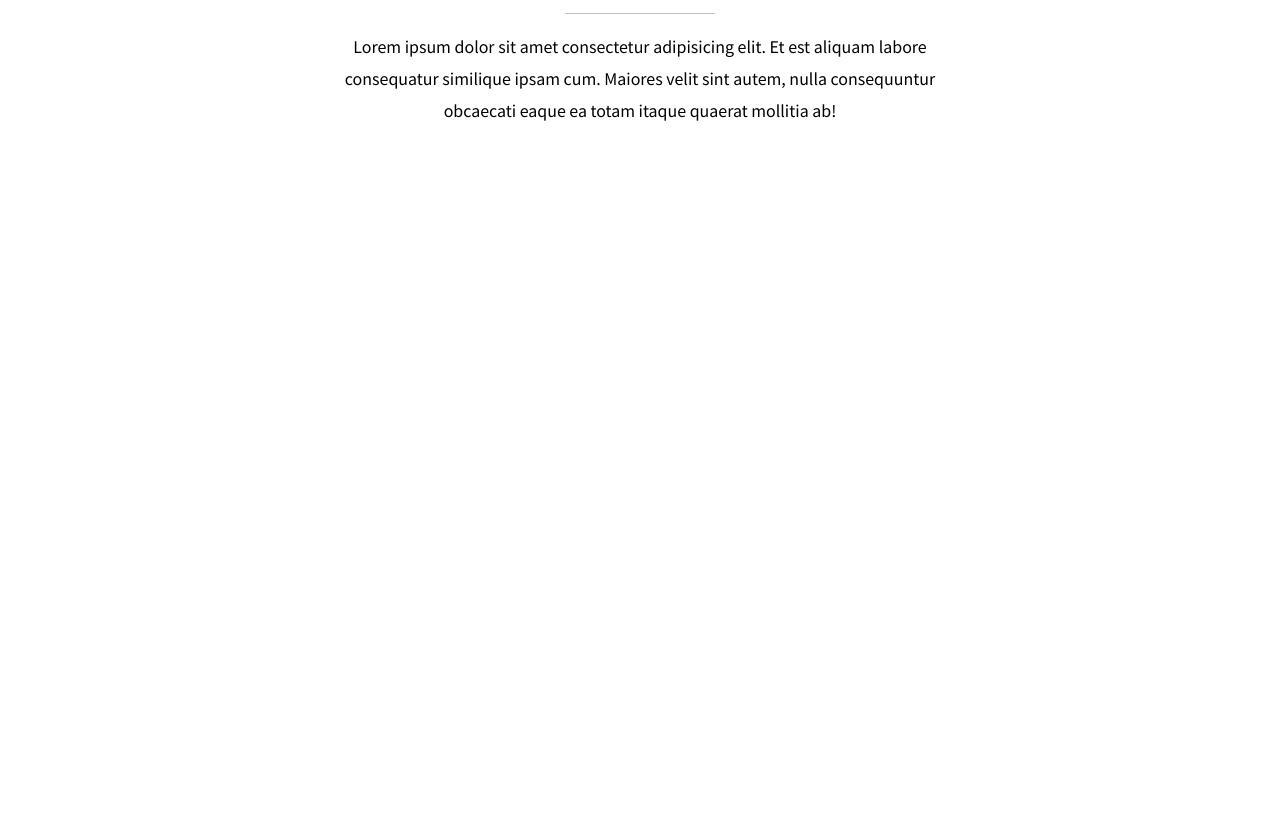
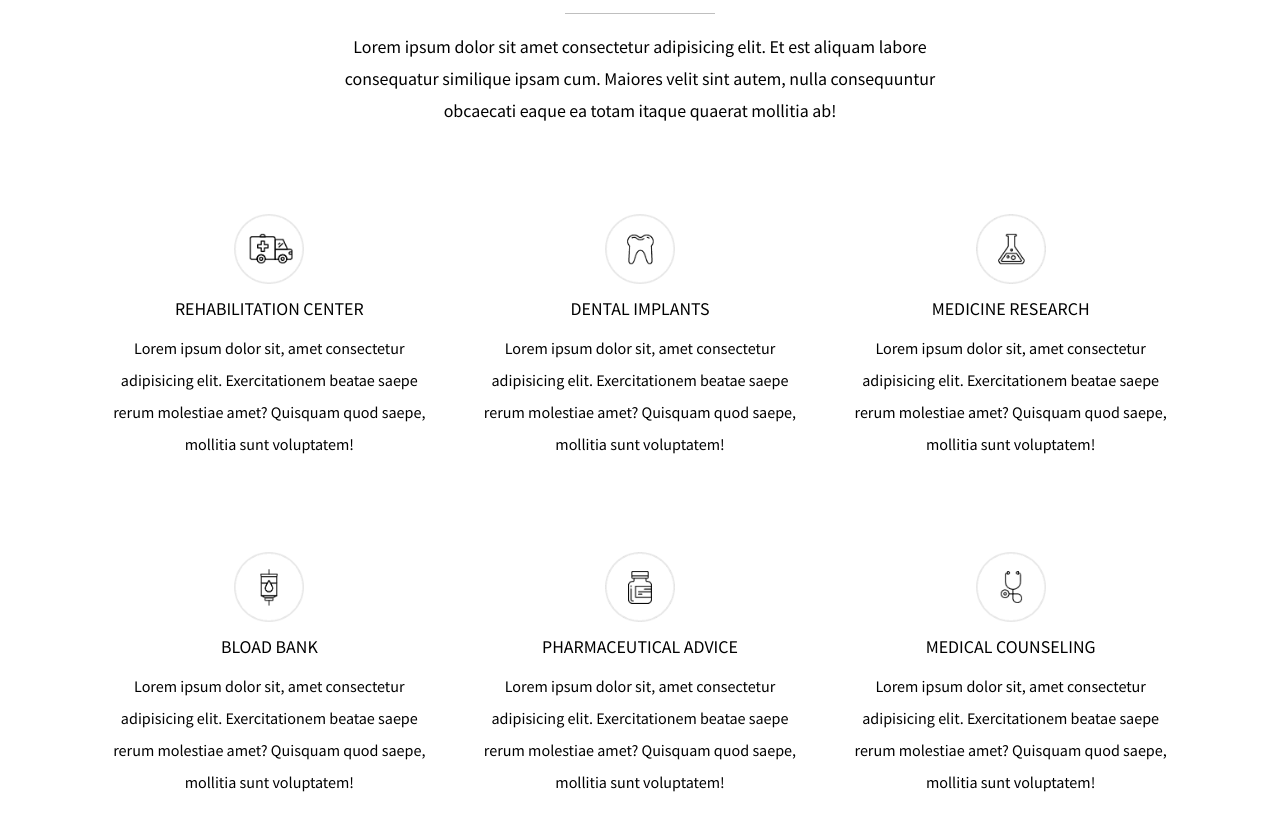
Before and after one commit to alessandroamormino/proj-html-vuejs, a Vue app: page / in a window 1280 px wide. Shown: the part 2880-3710 px from the top of the page. Before the commit the page ends 3114 px from the top, so only its background shows below. Built offline with nearby package versions, Linux system fonts and the light colour scheme.

Commit message:
feat: add MainServices component

```diff
--- a/src/components/MainServices.vue
+++ b/src/components/MainServices.vue
@@ -2,7 +2,34 @@
 export default {
   name: 'MainServices',
   data() {
-    return {}
+    return {
+      services: [
+        {
+          title: 'Rehabilitation Center',
+          img: '/images/icon-14.png'
+        },
+        {
+          title: 'Dental Implants',
+          img: '/images/icon-15.png'
+        },
+        {
+          title: 'Medicine Research',
+          img: '/images/icon-16.png'
+        },
+        {
+          title: 'Bload Bank',
+          img: '/images/icon-11.png'
+        },
+        {
+          title: 'Pharmaceutical Advice',
+          img: '/images/icon-12.png'
+        },
+        {
+          title: 'Medical Counseling',
+          img: '/images/icon-13.png'
+        },
+      ],
+    }
   }
 }
 </script>
@@ -16,6 +43,14 @@ export default {
       <div class="separator"></div>
       <p>Lorem ipsum dolor sit amet consectetur adipisicing elit. Et est aliquam labore consequatur similique ipsam cum.
         Maiores velit sint autem, nulla consequuntur obcaecati eaque ea totam itaque quaerat mollitia ab!</p>
+    </div>
+    <div class="container-centered">
+      <div v-for="service in this.services" class="card">
+        <img :src="service.img" :alt="service.title">
+        <span id="title">{{ service.title }}</span>
+        <p>Lorem ipsum dolor sit, amet consectetur adipisicing elit. Exercitationem beatae saepe rerum molestiae amet?
+          Quisquam quod saepe, mollitia sunt voluptatem!</p>
+      </div>
     </div>
   </div>
 </template>
@@ -54,5 +89,44 @@ export default {
       background-color: #80808080;
     }
   }
+
+  .container-centered {
+    display: flex;
+    flex-flow: row wrap;
+    gap: 2em;
+    // flex
+
+    padding-top: 80px;
+
+    .card {
+      @include flexColumn();
+      // flex
+      padding-bottom: 60px;
+      text-align: center;
+      width: calc(100% / 3 - 2em / 3 * 2);
+
+      img {
+        width: 70px;
+      }
+
+      #title {
+        text-transform: uppercase;
+        padding: .5em 0;
+      }
+
+      p {
+        font-size: .9em;
+      }
+
+      &:hover {
+        cursor: pointer;
+      }
+
+      &:hover #title {
+        color: $colorPrimary;
+      }
+
+    }
+  }
 }
 </style>
```
